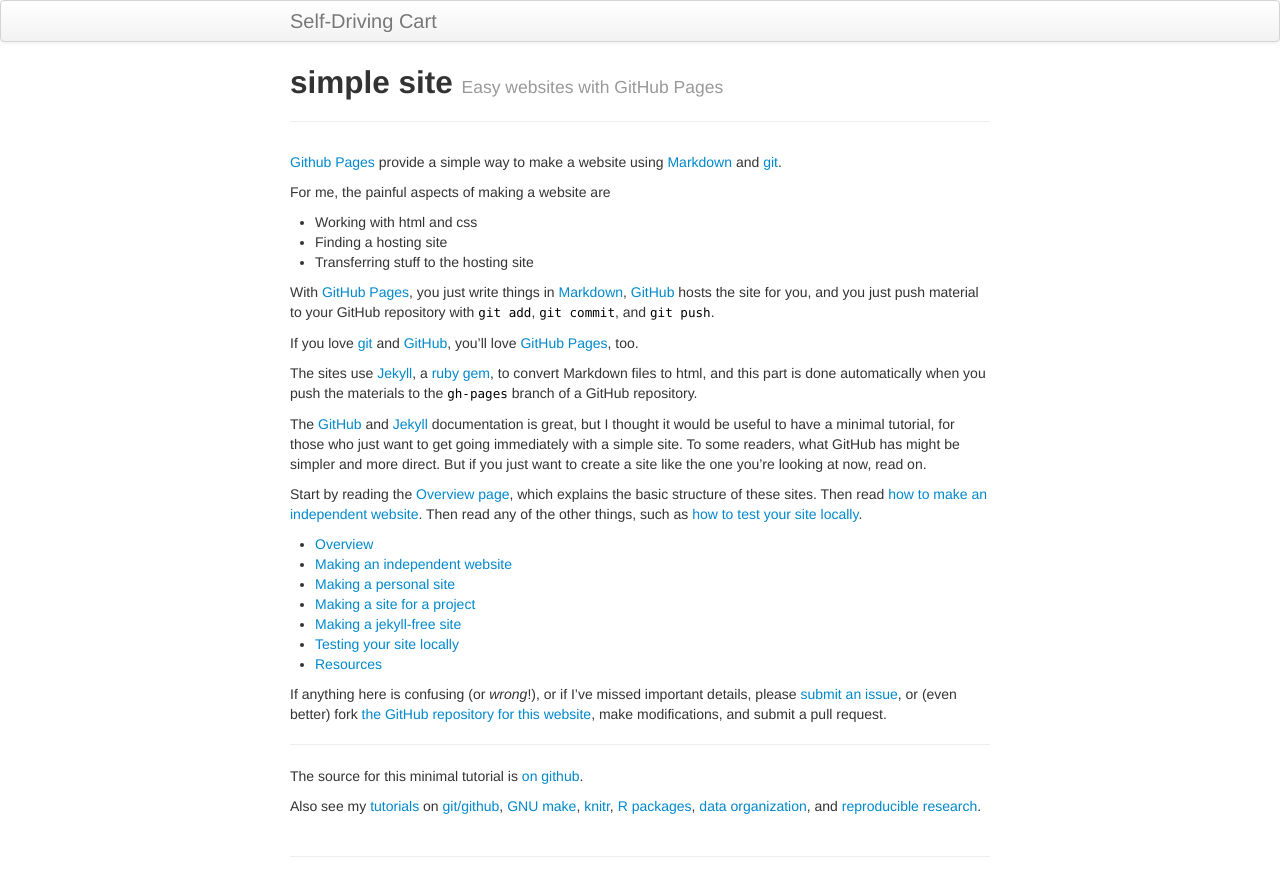
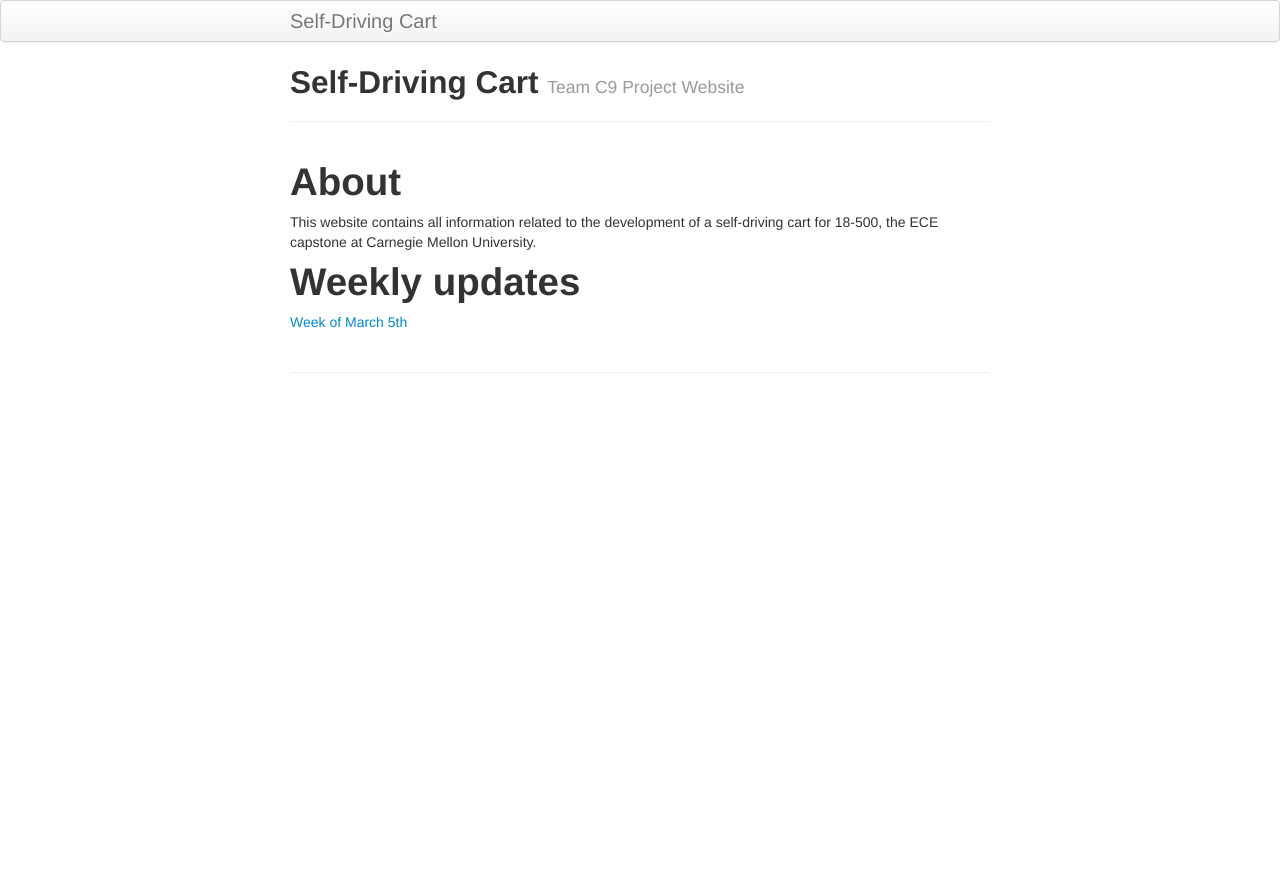
Before and after one commit to v1shanker/capstone, a Jekyll site: the page built from index.md, in a window 1280 px wide. Shown: the top 896 px of the page. Built offline with Jekyll 4.4.1, drawn with Linux system fonts in a browser that asks for light colours.

Commit message:
adding the first weekly update as a test - still needs to be updated with content

```diff
--- a/index.md
+++ b/index.md
@@ -1,72 +1,15 @@
 ---
 layout: page
-title: simple site
-tagline: Easy websites with GitHub Pages
+title: Self-Driving Cart
+tagline: Team C9 Project Website
 description: Minimal tutorial on making a simple website with GitHub Pages
 ---
 
-[Github Pages](https://pages.github.com) provide a simple way to make a
-website using
-[Markdown](https://daringfireball.net/projects/markdown/) and
-[git](https://git-scm.com).
+# About
 
-For me, the painful aspects of making a website are
+This website contains all information related to the development of
+a self-driving cart for 18-500, the ECE capstone at Carnegie Mellon University.
 
-- Working with html and css
-- Finding a hosting site
-- Transferring stuff to the hosting site
+# Weekly updates
 
-With [GitHub Pages](https://pages.github.com), you just write things in
-[Markdown](https://daringfireball.net/projects/markdown/),
-[GitHub](https://github.com) hosts the site for you, and you just push
-material to your GitHub repository with `git add`, `git commit`, and
-`git push`.
-
-If you love [git](https://git-scm.com/) and
-[GitHub](https://github.com), you'll love
-[GitHub Pages](https://pages.github.com), too.
-
-The sites use [Jekyll](https://jekyllrb.com/), a
-[ruby](https://www.ruby-lang.org/en/) [gem](https://rubygems.org/), to
-convert Markdown files to html, and this part is done
-automatically when you push the materials to the `gh-pages` branch
-of a GitHub repository.
-
-The [GitHub](https://pages.github.com) and
-[Jekyll](https://jekyllrb.com) documentation is great, but I thought it
-would be useful to have a minimal tutorial, for those who just want to
-get going immediately with a simple site. To some readers, what GitHub
-has might be simpler and more direct.  But if you just want to create
-a site like the one you're looking at now, read on.
-
-Start by reading the [Overview page](pages/overview.html), which
-explains the basic structure of these sites. Then read
-[how to make an independent website](pages/independent_site.html). Then
-read any of the other things, such as
-[how to test your site locally](pages/local_test.html).
-
-- [Overview](pages/overview.html)
-- [Making an independent website](pages/independent_site.html)
-- [Making a personal site](pages/user_site.html)
-- [Making a site for a project](pages/project_site.html)
-- [Making a jekyll-free site](pages/nojekyll.html)
-- [Testing your site locally](pages/local_test.html)
-- [Resources](pages/resources.html)
-
-If anything here is confusing (or _wrong_!), or if I've missed
-important details, please
-[submit an issue](https://github.com/kbroman/simple_site/issues), or (even
-better) fork [the GitHub repository for this website](https://github.com/kbroman/simple_site),
-make modifications, and submit a pull request.
-
----
-
-The source for this minimal tutorial is [on github](https://github.com/kbroman/simple_site).
-
-Also see my [tutorials](http://kbroman.org/pages/tutorials) on
-[git/github](http://kbroman.org/github_tutorial),
-[GNU make](http://kbroman.org/minimal_make),
-[knitr](http://kbroman.org/knitr_knutshell),
-[R packages](http://kbroman.org/pkg_primer),
-[data organization](http://kbroman.org/dataorg),
-and [reproducible research](http://kbroman.org/steps2rr).
+[Week of March 5th](pages/weekly-update-1.html)
```
Also changed, not shown: pages/weekly-update-1.md (added, +20 -0 lines).
